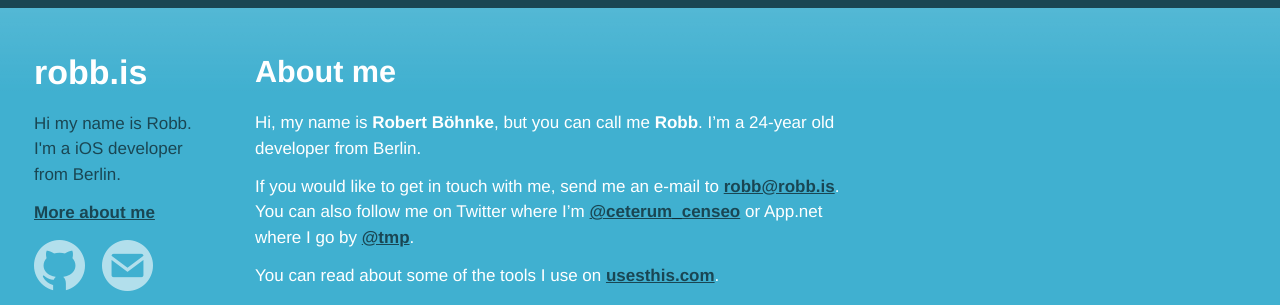
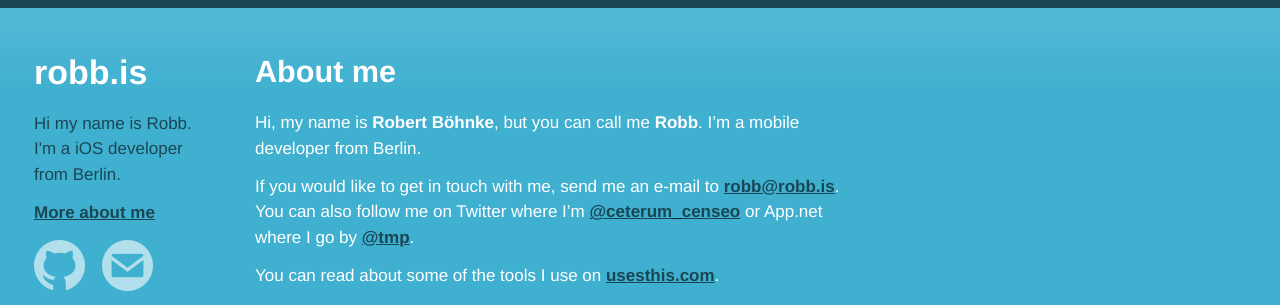
Before and after one commit to orta/robb.is, a Jekyll site: the page built from who-exactly/index.md, in a window 1280 px wide and 900 px high. Shown: the top 305 px of the window. Built offline with Jekyll 4.4.1, drawn with Linux system fonts in a browser that asks for light colours; some web fonts are replaced.

Commit message:
Updating who-exactly

```diff
--- a/who-exactly/index.md
+++ b/who-exactly/index.md
@@ -5,7 +5,7 @@ color:  40B0D0
 ---
 
 Hi, my name is **Robert Böhnke**, but you can call me **Robb**.
-I’m a 24-year old developer from Berlin.
+I'm a mobile developer from Berlin.
 
 If you would like to get in touch with me, send me an e-mail to
 [robb@robb.is](mailto:robb@robb.is). You can also follow me on
```
